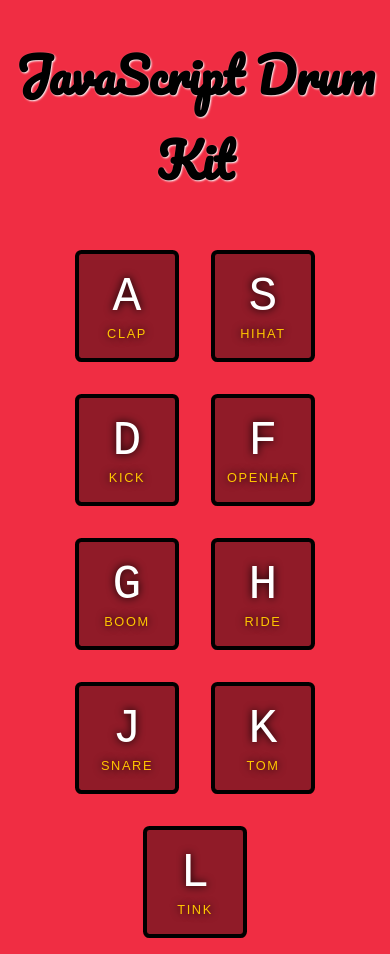
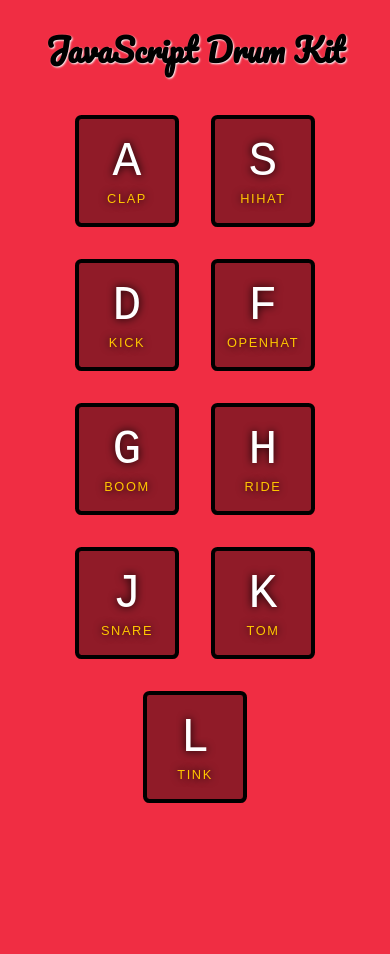
Before and after one commit to toowee-le/drum-kit, a plain HTML site: page index.html in a window 390 px wide. After the commit the page ends 844 px from the top, so only its background shows below. Drawn offline with Linux system fonts and the light colour scheme.

Commit message:
Add media queries to make the heading mobile responsive

```diff
--- a/style.css
+++ b/style.css
@@ -51,3 +51,9 @@ kbd {
   letter-spacing: .1rem;
   color: #ffc600;
 }
+
+@media (max-width: 580px) {
+  h1 {
+    font-size: 2rem;
+  }
+}
```
